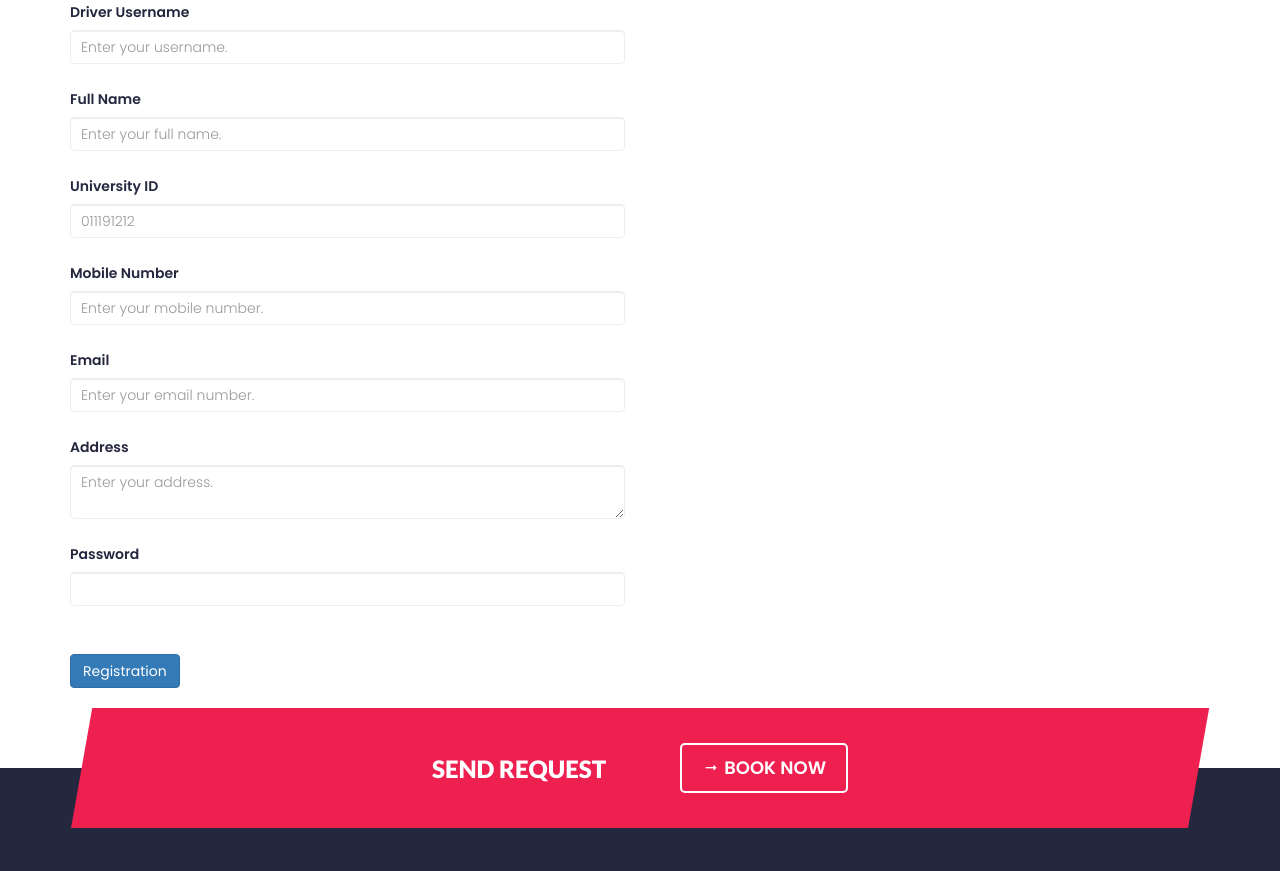
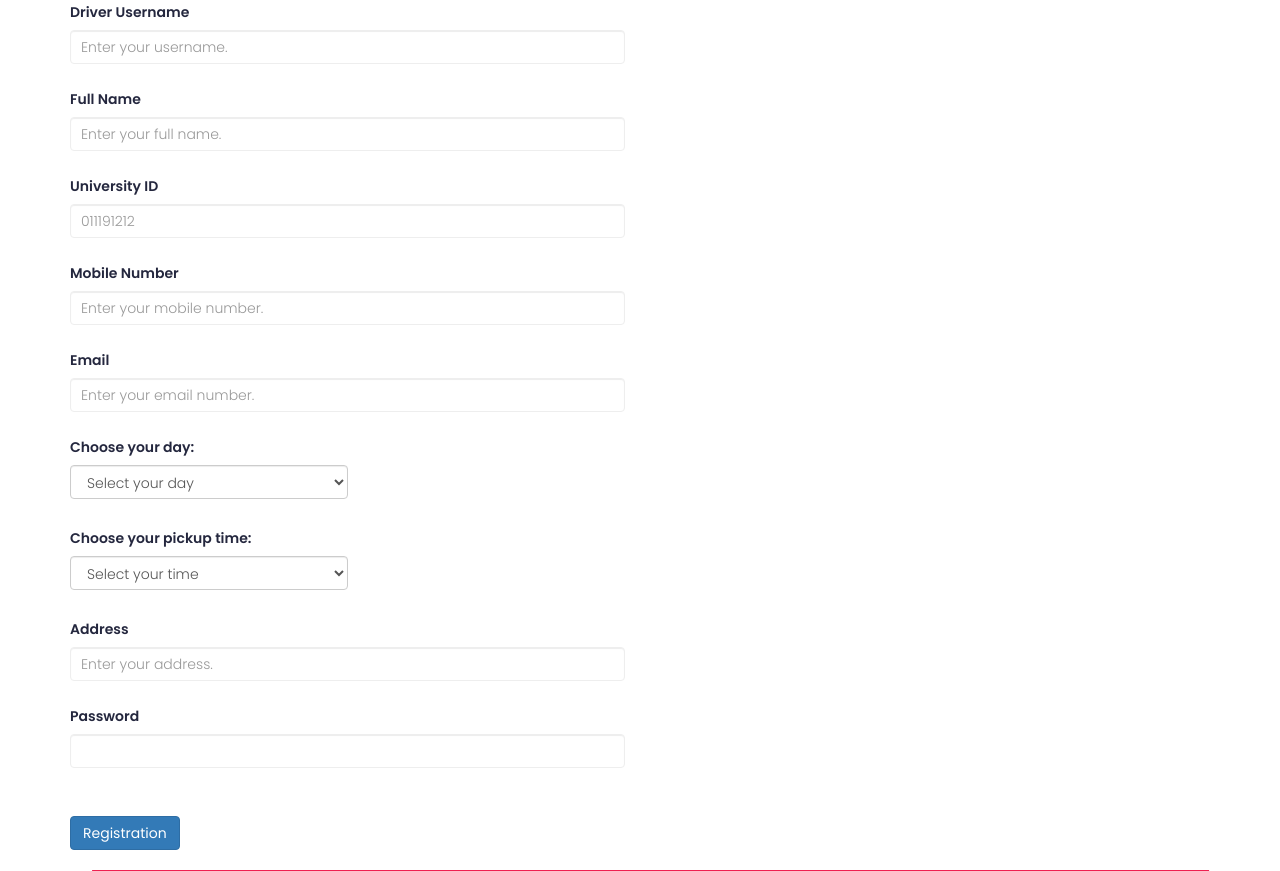
Before and after one commit to algaddafy/easy_move, a PHP site: page /driver-registration.php in a window 1280 px wide. Shown: the part 438-1309 px from the top of the page. Run offline with PHP 8.4, Linux system fonts and the light colour scheme; data that the repository does not hold is empty; some web fonts are replaced.

Commit message:
Booking and driver reg update - Gaddafy

```diff
--- a/driver-registration.php
+++ b/driver-registration.php
@@ -10,6 +10,8 @@ if (isset($_POST['submit'])) {
     $uiuid = $_POST['uiuid'];
     $mobnum = $_POST['mobnum'];
     $email = $_POST['email'];
+    $select_day = $_POST['select_day'];
+    $select_time = $_POST['select_time'];
     $address = $_POST['address'];
 
     $password = md5($_POST['password']);
@@ -23,13 +25,15 @@ if (isset($_POST['submit'])) {
     $results = $query->fetchAll(PDO::FETCH_OBJ);
     if ($query->rowCount() == 0) {
 
-        $sql = "insert into tbldriver(DriverID,Name,Uiuid,MobileNumber,Email,Address,Password)values(:driid,:name,:uiuid,:mobnum,:email,:address,:password)";
+        $sql = "insert into tbldriver(DriverID,Name,Uiuid,MobileNumber,Email,Select_Day,Select_Time,Address,Password)values(:driid,:name,:uiuid,:mobnum,:email,:select_day,:select_time,:address,:password)";
         $query = $dbh->prepare($sql);
         $query->bindParam(':driid', $driid, PDO::PARAM_STR);
         $query->bindParam(':name', $name, PDO::PARAM_STR);
-        $query->bindParam(':uiuid', $name, PDO::PARAM_STR);
+        $query->bindParam(':uiuid', $uiuid, PDO::PARAM_STR);
         $query->bindParam(':mobnum', $mobnum, PDO::PARAM_STR);
         $query->bindParam(':email', $email, PDO::PARAM_STR);
+        $query->bindParam(':select_day', $select_day, PDO::PARAM_STR);
+        $query->bindParam(':select_time', $select_time, PDO::PARAM_STR);
         $query->bindParam(':address', $address, PDO::PARAM_STR);
         $query->bindParam(':password', $password, PDO::PARAM_STR);
         $query->execute();
@@ -183,9 +187,36 @@ if (isset($_POST['submit'])) {
                                     <label>Email</label>
                                     <input type="email" class="form-control" name="email" value="" required='true' placeholder="Enter your email number.">
                                 </div>
+                                <label class="form-label" for="select_day">Choose your day:</label>
+
+                                <select class="form-control" name="select_day" id="select_day" style="width: 50%;">
+                                    <option selected disabled>Select your day</option>
+                                    <option value="Sat">Sat</option>
+                                    <option value="Sat & Tue">Sat & Tue</option>
+                                    <option value="Sun">Sun</option>
+                                    <option value="Sun & Wed">Sun & Wed</option>
+                                    <option value="Mon">Mon</option>
+                                    <option value="Tue">Tue</option>
+                                    <option value="Wed">Wed</option>
+                                </select>
+                                <br>
+                                <label class="form-label" for="select_time">Choose your pickup time:</label>
+
+                                <select class="form-control" name="select_time" id="select_time" style="width: 50%;">
+                                    <option selected disabled>Select your time</option>
+                                    <option value="10:15am">10:15am</option>
+                                    <option value="11:15am">11:15am</option>
+                                    <option value="12:00pm">12:00pm</option>
+                                    <option value="01:30pm">01:30pm</option>
+                                    <option value="01:45pm">01:45pm</option>
+                                    <option value="03:15pm">03:15pm</option>
+                                    <option value="03:45pm">03:45pm</option>
+                                    <option value="04:45pm">04:45pm</option>
+                                </select>
+                                <br>
                                 <div class="form-group">
                                     <label>Address</label>
-                                    <textarea type="text" class="form-control" id="email2" name="address" value="" required='true' placeholder="Enter your address."></textarea>
+                                    <input type="text" class="form-control" id="email2" name="address" value="" required='true' maxlength="20" placeholder="Enter your address."></input>
                                 </div>
                                 <div class="form-group">
                                     <label>Password</label>
```
Also changed, not shown: booking-request.php (+36 -2 lines).
